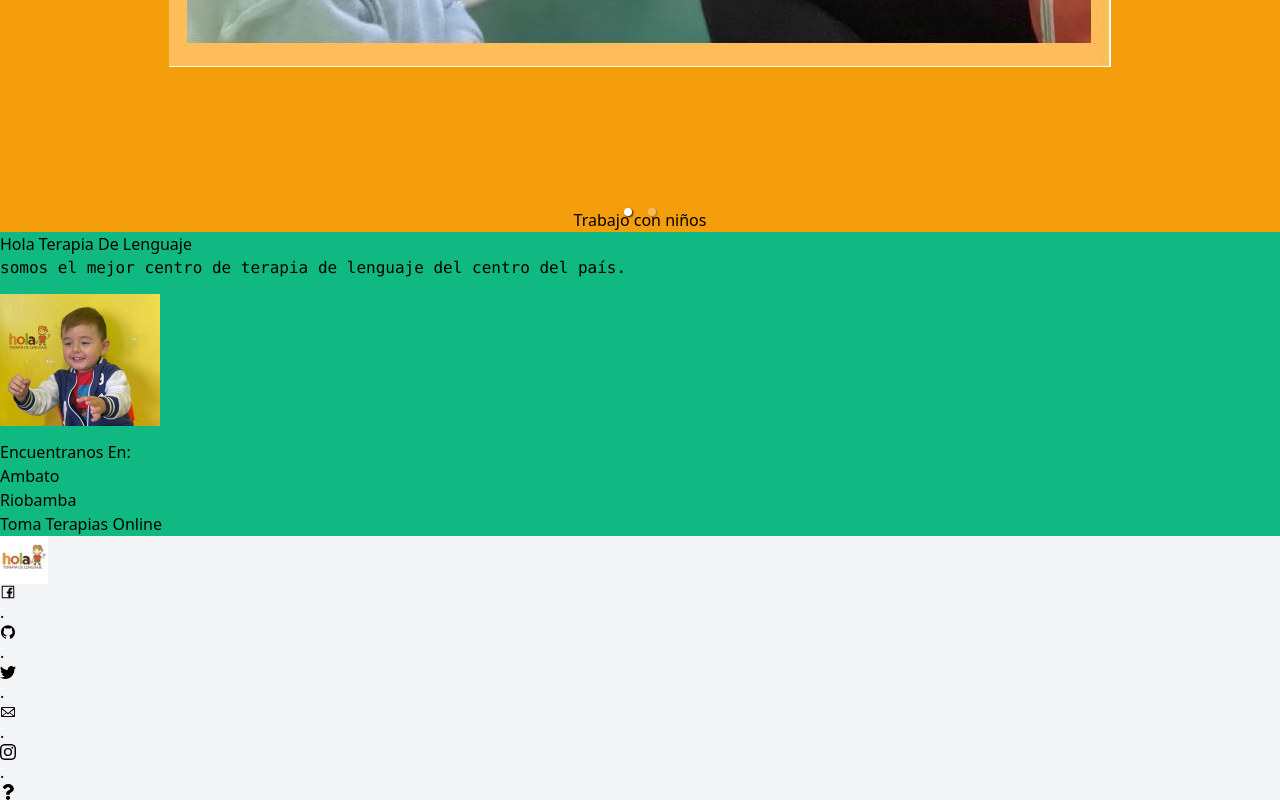
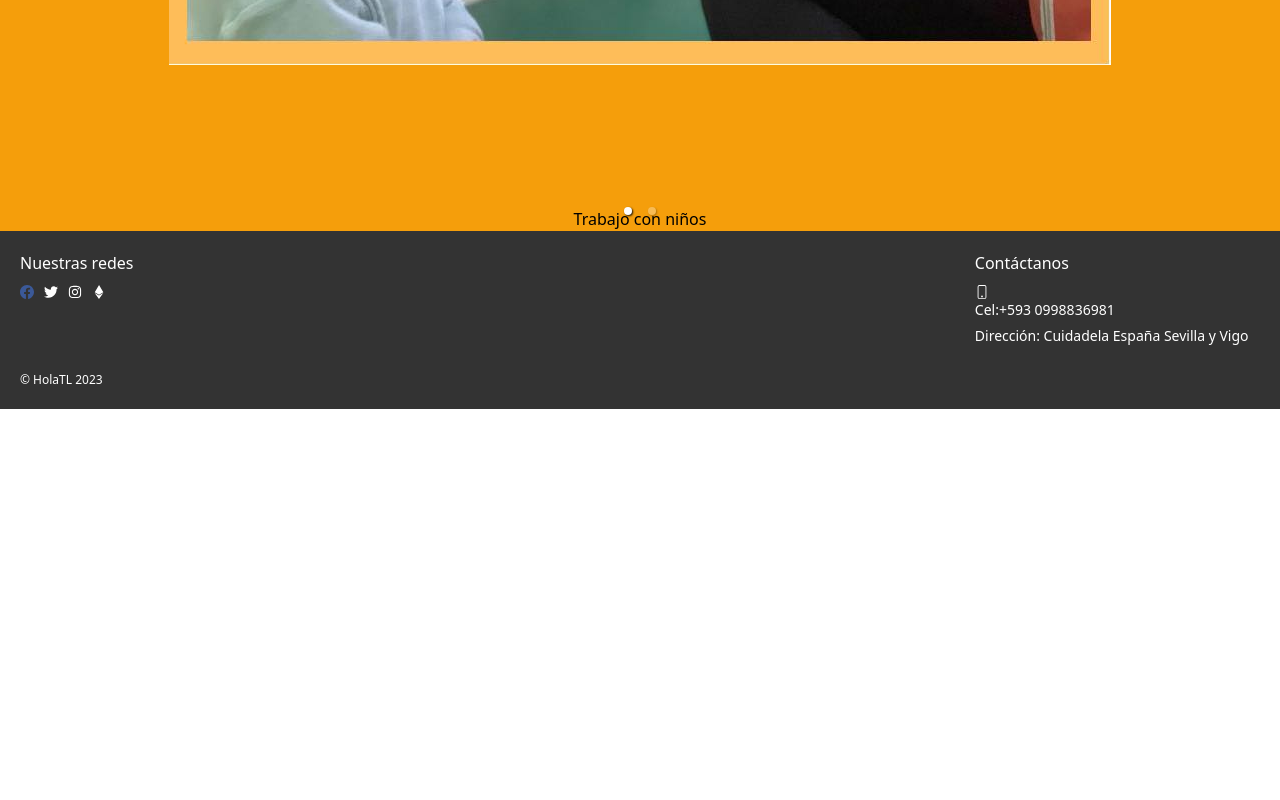
Before and after one commit to 123-code/Hola-Frontend, a React (Create React App) app: page / in a window 1280 px wide. Shown: the part 1136-1936 px from the top of the page. After the commit the page ends 1545 px from the top, so only its background shows below. Built offline with nearby package versions, Linux system fonts and the light colour scheme.

Commit message:
minor changes

```diff
--- a/package.json
+++ b/package.json
@@ -6,7 +6,10 @@
   "dependencies": {
     "@ant-design/icons": "^5.0.1",
     "@craco/craco": "^6.1.1",
+    "@fontsource/roboto": "^4.5.8",
     "@googlemaps/react-wrapper": "^1.1.35",
+    "@material-ui/core": "^4.12.4",
+    "@mui/material": "^5.12.1",
     "@testing-library/jest-dom": "^5.11.4",
     "@testing-library/react": "^11.1.0",
     "@testing-library/user-event": "^12.1.10",
--- /dev/null
+++ b/src/Components/Footer.css
@@ -0,0 +1,86 @@
+footer {
+    background-color: #f5f5f5;
+    padding: 20px;
+    font-size: 14px;
+    display: flex;
+    flex-wrap: wrap;
+    justify-content: space-between;
+    align-items: center;
+
+  }
+
+  .footer__container {
+
+    display: flex;
+    justify-content: space-between;
+    flex-grow: 1;
+    flex-basis: 0;
+    width: 100%;
+  }
+
+  .footer__column {
+    width: 23%;
+    text-align: left;
+  }
+
+  .footer__column h4 {
+    font-size: 16px;
+    margin-bottom: 10px;
+  }
+
+  .footer__column ul {
+    list-style: none;
+    margin: 0;
+    padding: 0;
+  }
+
+  .footer__column li {
+    margin-bottom: 5px;
+  }
+
+  .footer__column a {
+    color: #333;
+    text-decoration: none;
+  }
+
+  .footer__column a:hover {
+    text-decoration: underline;
+  }
+
+  .social-icons {
+    display: flex;
+    list-style: none;
+    margin: 0;
+    padding: 0;
+  }
+
+  .social-icons li {
+    margin-right: 10px;
+  }
+
+  .social-icons a {
+    color:#3b5998;
+}
+
+.social-icons a:hover {
+color: #4267b2;
+}
+
+.footer__bottom {
+width: 100%;
+margin-top: 20px;
+display: flex;
+justify-content: space-between;
+align-items: center;
+}
+
+.footer__bottom p {
+font-size: 12px;
+margin: 0;
+}
+
+.footer__bottom img {
+max-width: 80px;
+height: auto;
+margin-left: auto;
+}
--- a/src/Components/Footer.jsx
+++ b/src/Components/Footer.jsx
@@ -1,43 +1,44 @@
 import React from 'react';
-import Logo from "../Logo.jpg";
-import {GoMail} from 'react-icons/go';
-import {AiOutlineFacebook} from 'react-icons/ai';
-import {BsInstagram} from 'react-icons/bs';
-import {AiFillGithub} from 'react-icons/ai';
-import {BsTwitter} from 'react-icons/bs';
-import{FaQuestion} from 'react-icons/fa';
-import {Link} from 'react-router-dom';
+import {BsFacebook} from 'react-icons/bs';
+import {FaTwitter} from 'react-icons/fa';
+import {FaInstagram} from 'react-icons/fa';
+import {SiEthereum} from 'react-icons/si';
+import { BsPhone } from 'react-icons/bs';
+import './Footer.css'
+//import logo from '../Imgs/logoRB.png'
+
+const Footer = () => {
+  return (
+    <footer style={{ backgroundColor: '#333', color: '#fff' }}>
+      <div className="footer__container" >
+
+        <div className="footer__column">
+          <h4>Nuestras redes</h4>
+          <ul className="social-icons">
+            <li><a href="#"><i className="fa fa-facebook"></i> <BsFacebook/> </a></li>
+            <li><a href="#"><i className="fa fa-twitter"></i></a><FaTwitter/></li>
+            <li><a href="#"><i className="fa fa-instagram"></i></a><FaInstagram/></li>
+            <li><a href="#"><i className="fa fa-instagram"></i></a><SiEthereum/></li>
+          </ul>
+        </div>
+        <div className="footer__column">
+          <h4>Contáctanos</h4>
+          <ul>
+          <li><BsPhone/><a style={{color:'#fff'}} href="#">Cel:+593 0998836981</a></li>
+          <li> Dirección: Cuidadela España Sevilla y Vigo</li>
+          </ul>
+        </div>
+      </div>
 
 
 
- const Footer = ()=>{
+      <div className="footer__bottom" >
+        <p>© HolaTL 2023</p>
+        {/*<img src={logo} alt="ReactBuilders" />*/}
 
-     //const names = ["Facebook","Github","Twitter","Mail","Instagram","Ayuda"];
-     return(
-        <>
-        <div className = "bg-gray-100">
-        <img className="object-scale-left h-12 w-12" src={Logo} alt="logo"/>
-        <div> <AiOutlineFacebook/> . <AiFillGithub/> .<BsTwitter/>.<GoMail/>.<BsInstagram/>.<FaQuestion/> </div>
-        </div>
-         </>
-     )
- }
- export default Footer;
+      </div>
+    </footer>
+  );
+};
 
-//<div className="flex flex-col justify-center items-center">
-
-const Links = ()=>{
-    const names = ["Facebook","Github","Twitter","Mail","Instagram","Ayuda"];
-    const url = ["https://www.facebook.com/holaterapiadelenguaje/?hl=en",""];
-    return(
-        <>
-        {names.map((name,index,url)=>{
-            return(
-                <>
-                <Link to = {url} key={index}>{name}</Link>
-                </>
-            )
-        })}
-        </>
-    )
-}
+export default Footer;
--- a/src/Components/Frase.jsx
+++ b/src/Components/Frase.jsx
@@ -1,11 +1,19 @@
 import React from 'react'
+import '@fontsource/roboto/300.css';
+import '@fontsource/roboto/400.css';
+import '@fontsource/roboto/500.css';
+import '@fontsource/roboto/700.css';
+import Typography from '@material-ui/core/Typography'
 
 const Frase = () => {
   return (
     <>
       <div>
+        <Typography variant="h2" gutterBottom>
+        Recibir Terapia de lenguaje oportunamente puede marcar la diferencia
+      </Typography>
         <h1 className="font-mono">
-          Recibir Terapia de lenguaje oportunamente puede marcar la diferencia
+
         </h1>
         <style>
           {`
--- a/src/Components/Navbar.js
+++ b/src/Components/Navbar.js
@@ -4,7 +4,8 @@ import { Button, Space } from 'antd';
 import {BsSun} from 'react-icons/bs'
 import {BsFillMoonFill} from 'react-icons/bs'
 import {GiHamburgerMenu} from 'react-icons/gi'
-//import Shubham_Verma_Resume from "./Shubham_Verma_Resume.pdf";
+import Typography from '@material-ui/core/Typography'
+
 
 export default function Navbar() {
   const [isOpen, setIsOpen] = useState(false);
@@ -23,7 +24,9 @@ export default function Navbar() {
         <div className="navWrapper">
           <div className="navItem">
             <a href="#Home" className="navLink">
-             Hola TL
+            <Typography variant="h3" gutterBottom>
+        HolaTL
+      </Typography>
             </a>
           </div>
           <div className="navItem">
--- /dev/null
+++ b/src/Components/PageBody.tsx
@@ -0,0 +1,30 @@
+import React from 'react';
+import Card from '@mui/material/Card';
+import CardContent from '@mui/material/CardContent';
+import CardMedia from '@mui/material/CardMedia';
+import Typography from '@mui/material/Typography';
+import { CardActionArea } from '@mui/material';
+
+export function PageBody() {
+    return (
+        <Card sx={{ maxWidth: 345 }}>
+        <CardActionArea>
+          <CardMedia
+            component="img"
+            height="140"
+            image="/static/images/cards/contemplative-reptile.jpg"
+            alt="green iguana"
+          />
+          <CardContent>
+            <Typography gutterBottom variant="h5" component="div">
+              Lizard
+            </Typography>
+            <Typography variant="body2" color="text.secondary">
+              Lizards are a widespread group of squamate reptiles, with over 6,000
+              species, ranging across all continents except Antarctica
+            </Typography>
+          </CardContent>
+        </CardActionArea>
+      </Card>
+    );
+}
--- a/src/Components/navbar.css
+++ b/src/Components/navbar.css
@@ -24,6 +24,7 @@
 
   .active {
     display: block;
+     border-bottom: 1px solid #ccc;
   }
 }
 
@@ -36,6 +37,7 @@
     display: flex !important;
     justify-content: flex-end;
     margin-right: 50px;
+    border-bottom: 1px solid #ccc;
   }
 
   .navItem {
--- /dev/null
+++ b/src/Pages/Body.tsx
@@ -0,0 +1,9 @@
+import React from 'react';
+
+export default function Body() {
+    return (
+        <div>
+            <h1>Body</h1>
+        </div>
+    );
+}
--- a/src/Pages/Main.js
+++ b/src/Pages/Main.js
@@ -5,30 +5,13 @@ import "react-responsive-carousel/lib/styles/carousel.min.css";
 import Logo from '../Logo.jpg';
 import Frase from '../Components/Frase';
 import Footer from '../Components/Footer';
-import Header from '../Components/Header';
-import TxtCards from '../Components/TxtCards';
-import Nina from '../Img2.jpg';
-import burbujas from '../burbujas.jpeg';
 import { Wrapper, Status } from "@googlemaps/react-wrapper";
+import Body from './Body.tsx';
 
  //<TxtCards CardText/>
 
 // json data, will be passed as props to component
-const CardText = {
-    titles:{
-    Title1:"Pregunta en el Foro",
-    Title2:"Conoce a Nuestro Equipo ",
-    Title3:"Ponte en contacto con Nosotros",
-    Title4:"Consulta por nuestro material de venta",
-    },
-    contents:{
-        text1: "Responde a tus dudas relacionadas a la terapia de lenguaje",
-        text2: "Conoce a nuestro equipo de profesionales",
-        text3: "Contactanos y Agenda una evaluacion!",
-        text4: "Encuentra el material que necesites"
-    },
 
-}
 /*Because google.maps.Map requires an Element
 as a constructor parameter,
  useRef is needed to
@@ -58,60 +41,16 @@ useEffect(()=>{
 
 
 const Main = (props)=>{
-    let ciudades = ["Ambato","Riobamba","Toma Terapias Online"];
-    let direcciones = ["Calle Sevilla y Vigo","null"];
+
     return(
         <>
         <Navbar/>
-         <Header/>
+
 
         <Frase/>
 
 
         <ImageSlider/>
-
-
-       <div className="bg-green-500">
-
-       <h1> Hola Terapia De Lenguaje </h1>
-
-<p className = "font-mono"> somos el mejor centro de terapia de lenguaje del centro del país.
-</p>
-
-<img className = "object-scale-down h-40 w-40" src={burbujas} alt="burbujas"/>
-
-
-<h2> Encuentranos En:</h2>
-
-
-
-{
-
-
-ciudades.map((ciudades,ciudad)=>{
-
-    return(
-        <>
-
-        <ul>
-
-
-            <li key={ciudad}>{ciudades}</li>
-
-        </ul>
-        </>
-    )
-})
-
-
-
-}
-
-
-
-        </div>
-
-
 
          <Footer/>
         </>
```
Also changed, not shown: 1 other file (tests, documents, lock files or other folders).
